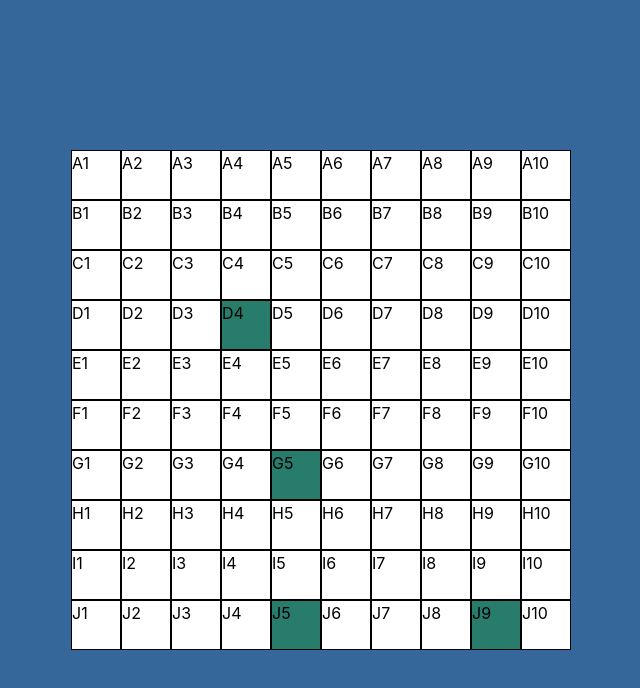
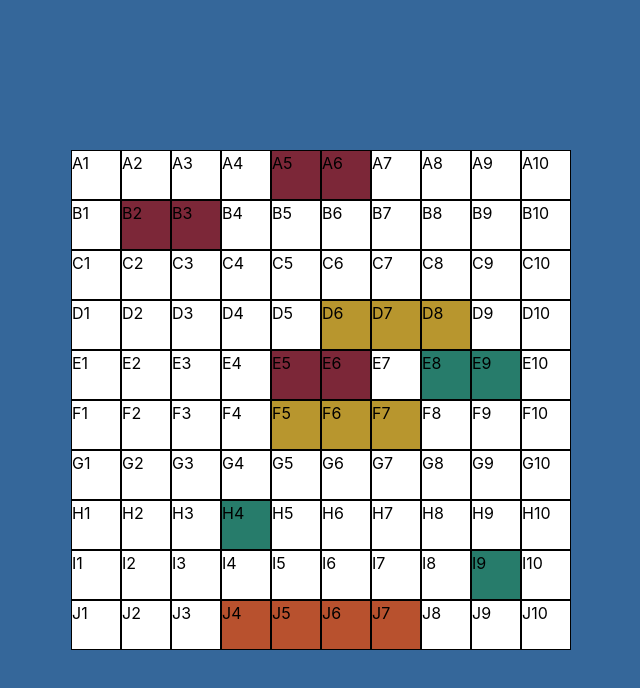
Before and after one commit to helmerdavila/battleship, a React (Create React App) app: page / in a window 1280 px wide. Shown: the top 688 px of the page, without its empty margins (319-959 px from the left). Built offline with nearby package versions, Linux system fonts and the light colour scheme.

Commit message:
Generate horizontal ships

```diff
--- a/src/components/Board.jsx
+++ b/src/components/Board.jsx
@@ -1,7 +1,7 @@
 import React from "react";
 import "./board.css";
 import * as faker from "faker";
-import { randomItem } from "../helpers";
+import { randomItem, randomNumber } from "../helpers";
 
 export default class Board extends React.Component {
   state = {
@@ -12,12 +12,13 @@ export default class Board extends React.Component {
   };
 
   initBoard = () => {
-    let board = this.state.board;
     const rows = this.state.rows;
     const columns = this.state.columns;
+    let board = {};
 
     for (let row of rows) {
       board[row] = new Array(columns.length);
+
       for (let column of columns) {
         board[row][column] = {
           row,
@@ -28,85 +29,83 @@ export default class Board extends React.Component {
       }
     }
 
-    console.log(board);
-    return this.setState({ board: { ...board } });
+    /**
+     * Create default ships
+     * Ships: 1, Size: 4
+     * Ships: 2, Size: 3
+     * Ships: 3, Size: 2
+     * Ships: 4, Size: 1
+     */
+    board = this.createShips(board, 4, 1, "#277C6B");
+    board = this.createShips(board, 3, 2, "#7C2738");
+    board = this.createShips(board, 2, 3, "#B8962E");
+    board = this.createShips(board, 1, 4, "#B8512E");
+
+    return this.setState({ board: board });
   };
 
-  getCell = (row, column) => {
-    return this.state.board[row][column];
+  getCell = (board, row, column) => board[row][column];
+
+  getEmptyCells = (board = [], size) => {
+    let cells;
+    let emptyColumnsCount;
+    let randomRow = 0;
+    do {
+      emptyColumnsCount = 0;
+      cells = [];
+      randomRow = randomItem(this.state.rows);
+      let columnRangeBegin = randomNumber(1, this.state.columns.length);
+      const randomColumns = this.state.columns.slice(columnRangeBegin, columnRangeBegin + size);
+
+      for (let column of randomColumns) {
+        const theCell = this.getCell(board, randomRow, column);
+        cells.push(theCell);
+      }
+
+      for (let cell of cells) {
+        emptyColumnsCount = emptyColumnsCount + (cell["ship"] === null ? 1 : 0);
+      }
+    } while (emptyColumnsCount !== size);
+
+    return cells;
   };
 
-  getEmptyCell = () => {
-    let cell = {};
-    let randomRow = 0;
-    let randomColumn = 0;
-    do {
-      randomRow = randomItem(this.state.rows);
-      randomColumn = randomItem(this.state.columns);
-      cell = this.getCell(randomRow, randomColumn);
-    } while (cell["ship"] !== null);
+  setShipPartInBoard = (board, ship, row, column) => {
+    board[row][column]["ship"] = { ...ship };
 
-    return cell;
+    return board;
   };
 
-  setShipPartInBoard = (ship, row, column) => {
-    const board = this.state.board;
-    board[row][column]["ship"] = { ...ship };
+  createShips = (board = [], quantity = 1, size = 1, color) => {
+    const ships = [];
 
-    return this.setState({ board });
-  };
-
-  createShips = async (quantity = 1, size = 1, color) => {
-    const ships = [];
     for (let temp = 1; temp <= quantity; temp++) {
       const ship = [];
       const shipName = `${faker.random.word()}-${size}`;
-      for (let part = 1; part <= size; part++) {
-        const emptyCell = this.getEmptyCell();
+      const emptyCells = this.getEmptyCells(board, size);
+
+      emptyCells.map(cell => {
         const part = {
           shipName,
-          row: emptyCell["row"],
-          column: emptyCell["column"],
+          row: cell["row"],
+          column: cell["column"],
           touched: false,
           color,
         };
 
         ship.push(part);
 
-        await this.setShipPartInBoard(
-          part,
-          emptyCell["row"],
-          emptyCell["column"]
-        );
-      }
+        board = this.setShipPartInBoard(board, part, cell["row"], cell["column"]);
+      });
+
       ships[shipName] = ship;
     }
 
-    return ships;
+    return board;
   };
 
-  /**
-   * Create default ships
-   * Ships: 1, Size: 4
-   * Ships: 2, Size: 3
-   * Ships: 3, Size: 2
-   * Ships: 4, Size: 1
-   */
-  initShip = async () => {
-    //const ships = this.state.ships;
-    const sizeOneShips = await this.createShips(4, 1, "#277C6B");
-
-    console.log(sizeOneShips);
-
-    // Create the size 1 ship for know if the site is filled and paint in the table
-    // Create the size >= 1 for know if the side cell is filled
-
-    //this.setState({ ships: {...ships} });
-  };
-
-  initGame = async () => {
-    await this.initBoard();
-    await this.initShip();
+  initGame = () => {
+    this.initBoard();
   };
 
   componentDidMount() {
@@ -118,7 +117,15 @@ export default class Board extends React.Component {
     let table = [];
     for (let indexRow in board) {
       const columns = [];
+      if (!board.hasOwnProperty(indexRow)) {
+        continue;
+      }
+
       for (let indexColumn in board[indexRow]) {
+        if (!board[indexRow].hasOwnProperty(indexColumn)) {
+          continue;
+        }
+
         const cell = board[indexRow][indexColumn];
         const backgroundColorCell = cell['ship'] !== null ? cell['ship']['color'] : null;
         columns.push(
--- a/src/helpers.js
+++ b/src/helpers.js
@@ -3,3 +3,7 @@ export const randomItem = (theArray = []) => {
 
   return item;
 };
+
+export const randomNumber = (from, to) => {
+  return Math.floor((Math.random() * to) + from);
+};
```
